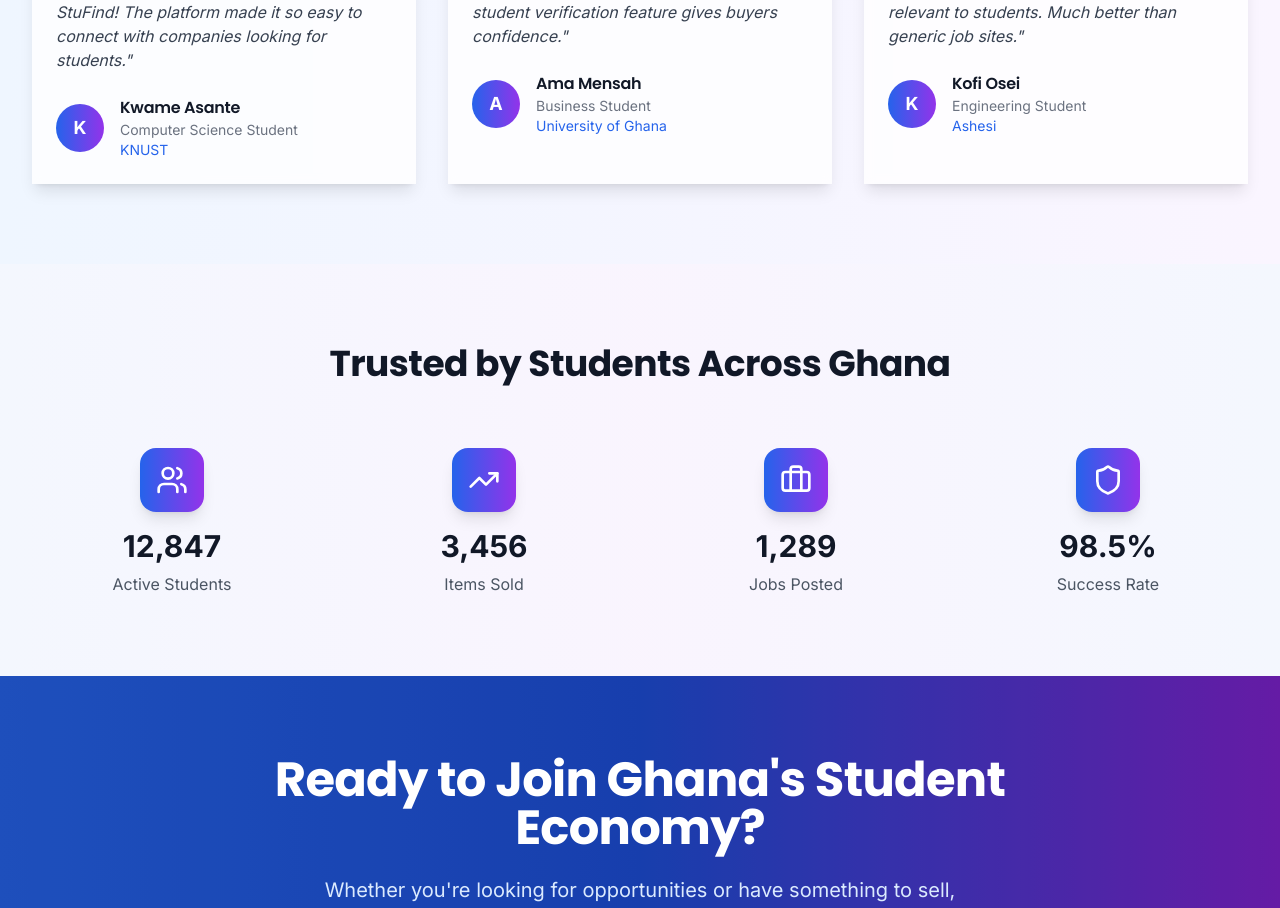
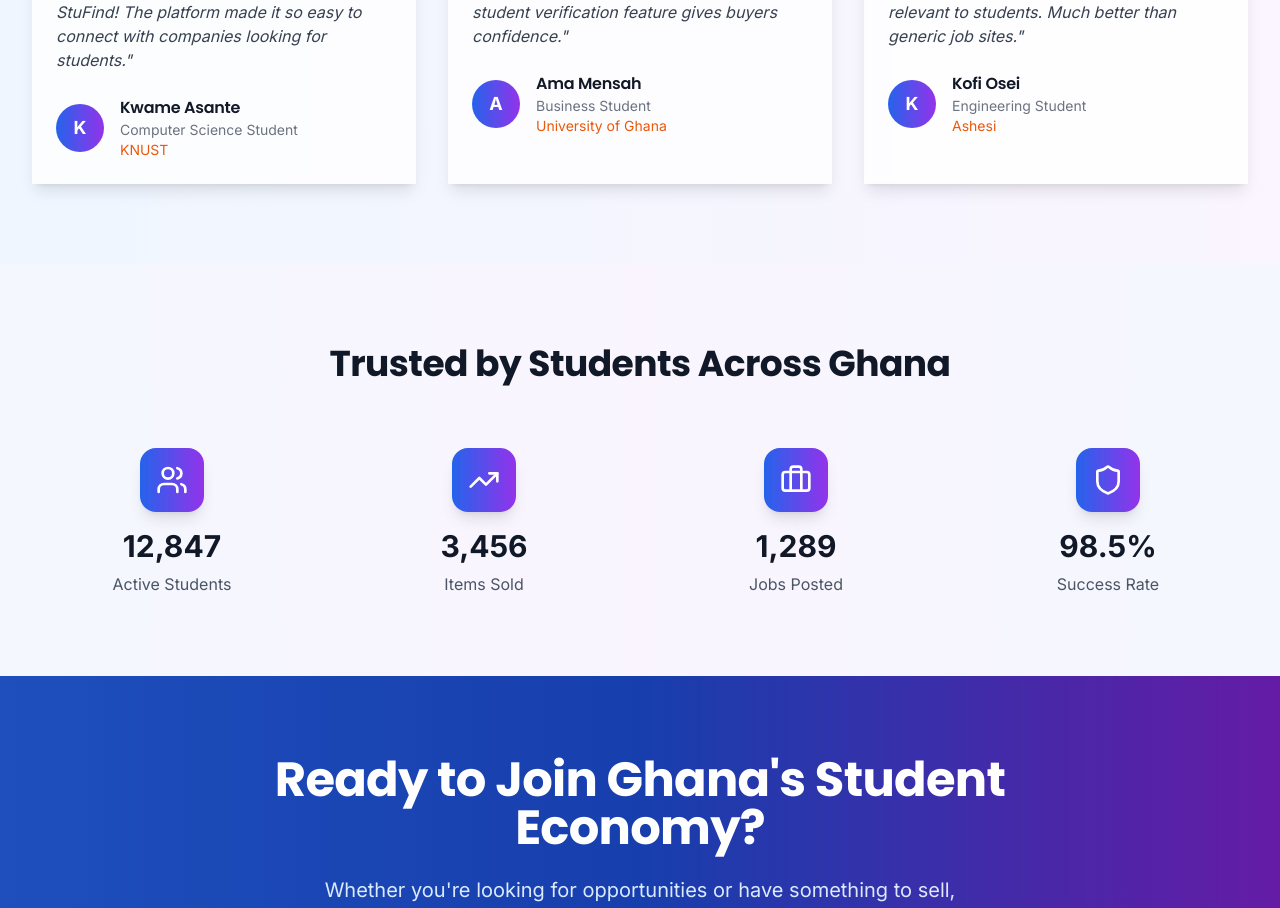
Before and after one commit to AkakpoErnest/Student-App-Final, a React (Vite) app: page / in a window 1280 px wide. Shown: the part 2667-3575 px from the top of the page. Built offline with nearby package versions, Linux system fonts and the light colour scheme; no server answers.

Commit message:
Update testimonial university text color
cgen-20e67ec3c2974583a020965bb7c5a59a

```diff
--- a/src/pages/Index.tsx
+++ b/src/pages/Index.tsx
@@ -371,7 +371,7 @@ const Index = () => {
                     <div>
                       <h4 className="font-semibold text-gray-900">{testimonial.name}</h4>
                       <p className="text-sm text-gray-500">{testimonial.role}</p>
-                      <p className="text-sm text-blue-600">{testimonial.university}</p>
+                      <p className="text-sm text-orange-600">{testimonial.university}</p>
                     </div>
                   </div>
                 </CardContent>
```
